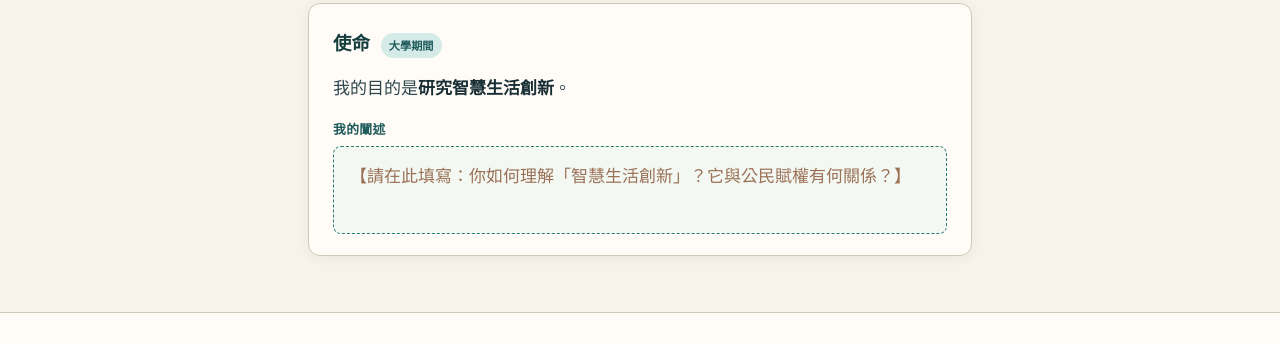
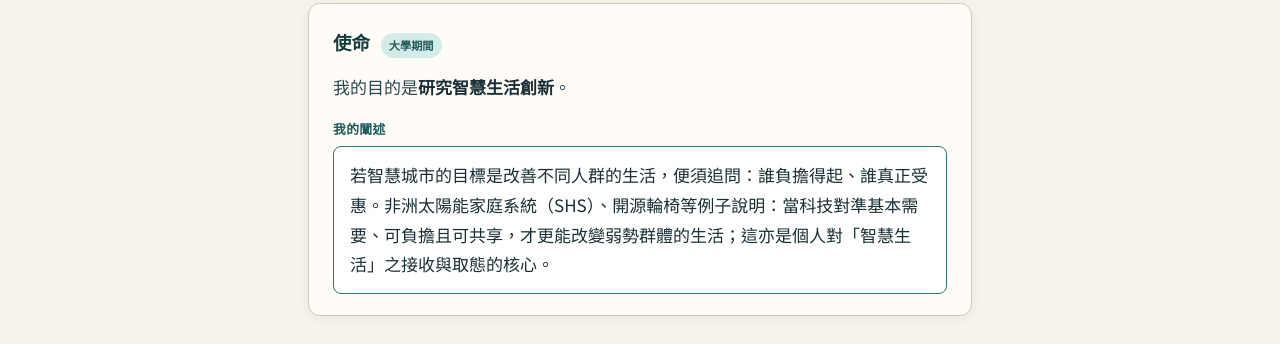
Before and after one commit to yoy929981-sketch/gecc1130-portfolio, a plain HTML site: page index.html in a window 1280 px wide. Shown: the part 986-1330 px from the top of the page. Drawn offline with Linux system fonts and the light colour scheme.

Commit message:
Add mission elaboration: who benefits from smart living

```diff
--- a/index.html
+++ b/index.html
@@ -71,8 +71,10 @@
         <article class="panel">
           <h3>使命 <span class="tag">大學期間</span></h3>
           <p class="prefill">我的目的是<strong>研究智慧生活創新</strong>。</p>
-          <label class="blank-label" for="mission-essay">我的闡述</label>
-          <div class="blank-box" id="mission-essay" contenteditable="true" role="textbox" aria-multiline="true" data-placeholder="【請在此填寫：你如何理解「智慧生活創新」？它與公民賦權有何關係？】"></div>
+                    <label class="blank-label" for="mission-essay">我的闡述</label>
+          <div class="blank-box filled" id="mission-essay">
+            <p>若智慧城市的目標是改善不同人群的生活，便須追問：誰負擔得起、誰真正受惠。非洲太陽能家庭系統（SHS）、開源輪椅等例子說明：當科技對準基本需要、可負擔且可共享，才更能改變弱勢群體的生活；這亦是個人對「智慧生活」之接收與取態的核心。</p>
+          </div>
         </article>
       </div>
     </section>
```
